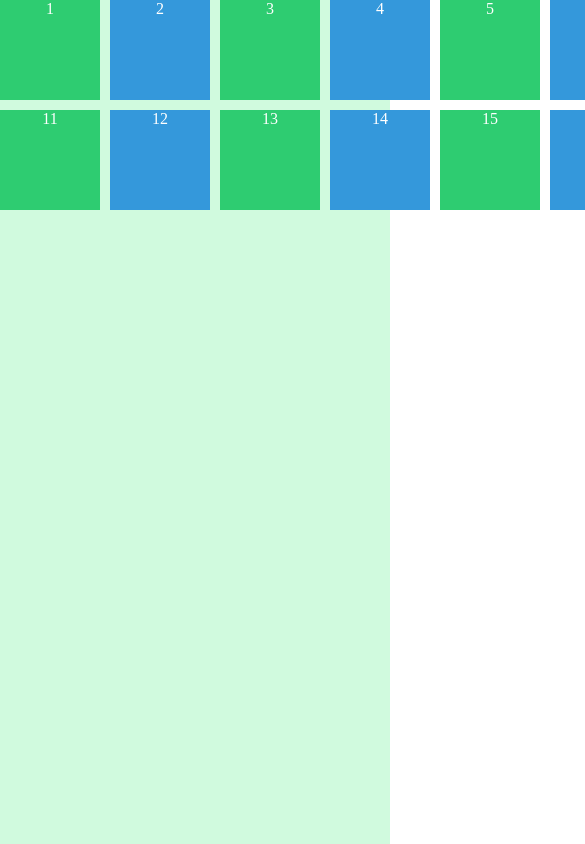
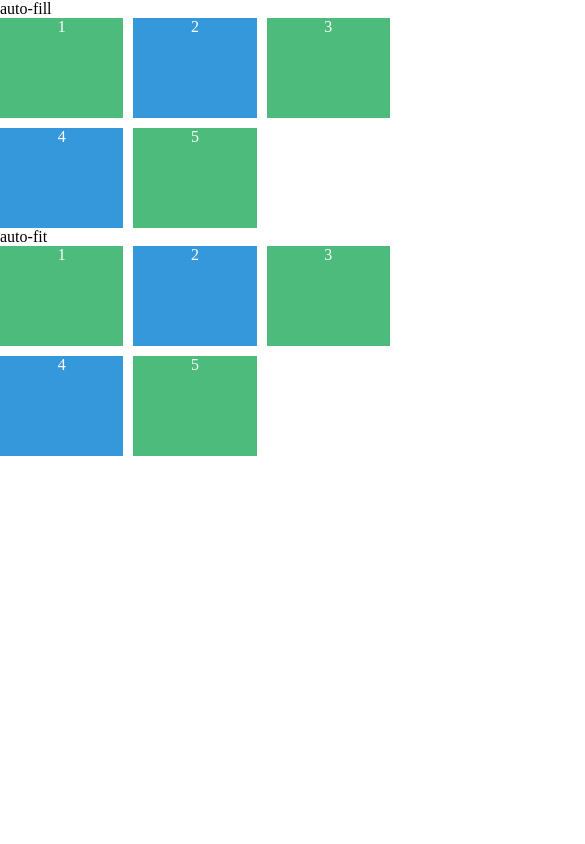
Before and after one commit to guswn2521/SCSS-Layout-Masterclass, a plain HTML site: page index.html in a window 390 px wide. Shown: the top 844 px of the page, 585 px wide, since content can reach past the window. Drawn offline with Linux system fonts and the light colour scheme.

Commit message:
#2.12 auto-fit, auto-fill
repeat function에만 사용된다.
1. auto-fill : 반응형 웹에서 화면의 크기에 따라 요소의 크기가 바뀐다.
우리가 준 사이즈안에서 빈 컬럼들을 포함해 가능한 컬럼을 많이 만드는 것. => 빈 공간을 최대한 많이 만든다.

2. auto-fit : 반응형 웹에서 화면의 크기에 따라 요소의 크기가 바뀌지 않는다.
우리가 준 사이즈안에서 요소를 늘려서 width에 딱 맞게 채운다.
한 행에서 빈공간을 최대한 만들지 않는다.

```diff
--- a/index.html
+++ b/index.html
@@ -8,23 +8,23 @@
     <link rel="stylesheet" href="style.css" />
   </head>
   <body>
+    <div>
+      auto-fill
       <div class="grid">
         <div class="item">1</div>
         <div class="item">2</div>
         <div class="item">3</div>
         <div class="item">4</div>
         <div class="item">5</div>
-      <div class="item">6</div>
-      <div class="item">7</div>
-      <div class="item">8</div>
-      <div class="item">9</div>
-      <div class="item">10</div>
-      <div class="item">11</div>
-      <div class="item">12</div>
-      <div class="item">13</div>
-      <div class="item">14</div>
-      <div class="item">15</div>
-      <div class="item">16</div>
+      </div>
+      auto-fit
+      <div class="grid">
+        <div class="item">1</div>
+        <div class="item">2</div>
+        <div class="item">3</div>
+        <div class="item">4</div>
+        <div class="item">5</div>
+      </div>
     </div>
   </body>
 </html>
--- a/style.css
+++ b/style.css
@@ -1,20 +1,25 @@
 body {
   margin: 0;
-  color: white;
 }
 .grid {
+  color: white;
   text-align: center;
-  background-color: rgb(208, 250, 222);
+  /* background-color: rgb(250, 162, 199); */
   display: grid;
   gap: 10px;
-  height: 200vh;
-  grid-template-columns: repeat(10, minmax(100px, 1fr));
   grid-auto-rows: 100px;
 }
 .item:nth-child(odd) {
-  background-color: #2ecc71;
+  background-color: #4dbb7b;
 }
 
 .item:nth-child(even) {
   background-color: #3498db;
 }
+
+.grid:first-child {
+  grid-template-columns: repeat(auto-fill, minmax(100px, 1fr));
+}
+.grid:last-child {
+  grid-template-columns: repeat(auto-fit, minmax(100px, 1fr));
+}
```
Lines whose indentation alone changed are shown as unchanged.
